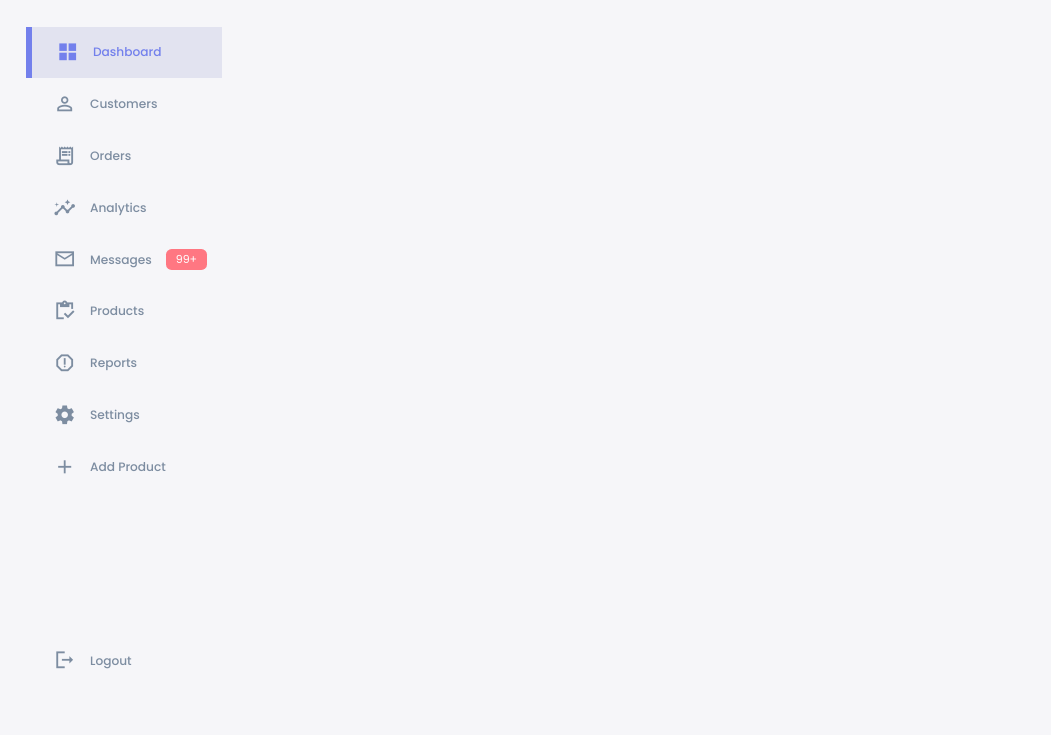
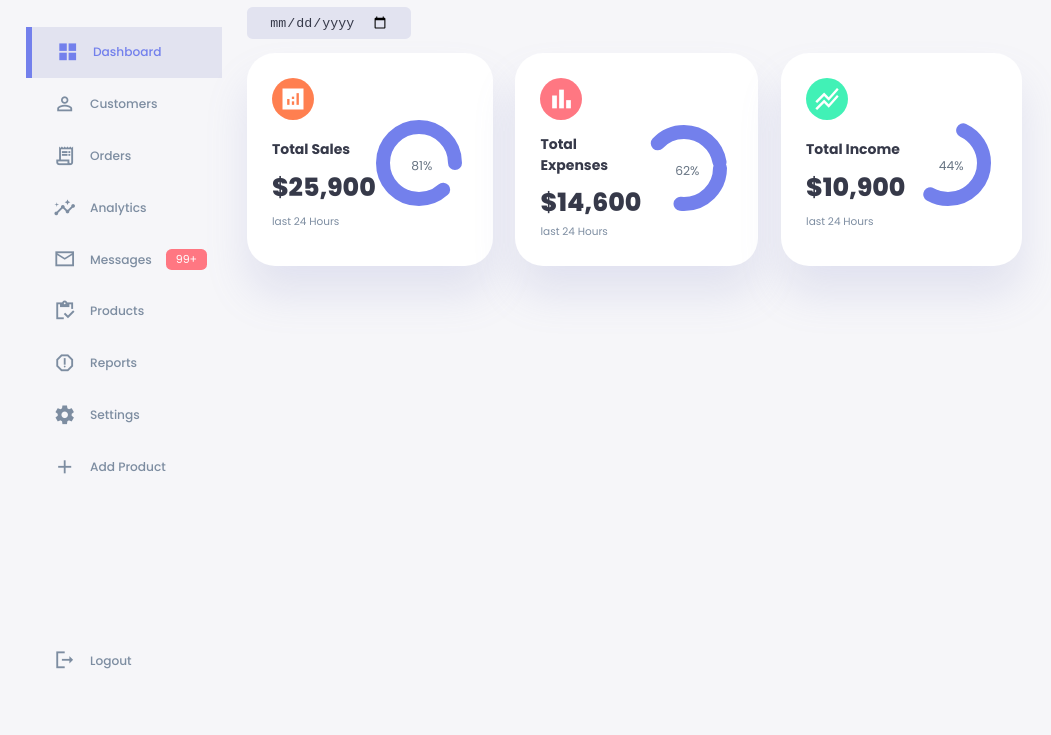
Before and after one commit to KrishanMihiranga/kickshub, a plain HTML site: page frontend/index.html in a window 1280 px wide. Shown: the part 65-800 px from the top of the page, without its empty margins (0-1051 px from the left). Drawn offline with Linux system fonts and the light colour scheme.

Commit message:
feat: implement Insights

```diff
--- a/frontend/index.html
+++ b/frontend/index.html
@@ -13,6 +13,7 @@
 </head>
 <body>
     <div class="container">
+        <!-- side-bar -->
         <aside>
             <div class="top">
                 <div class="logo">
@@ -67,6 +68,77 @@
                 </a>
             </div>
         </aside>
+        <!-- end-of-the-side-bar -->
+
+        <!-- main part -->
+        <main>
+            <h1>Dashboard</h1>
+
+            <div class="date">
+                <input type="date">
+            </div>
+
+            <div class="insights">
+
+                <div class="sales">
+                    <span class="material-icons-sharp">analytics</span>
+                    <div class="middle">
+                        <div class="left">
+                            <h3>Total Sales</h3>
+                            <h1>$25,900</h1>
+                        </div>
+                        <div class="progress">
+                            <svg>
+                                <circle cx="38" cy="38" r="36"></circle>
+                            </svg>
+                            <div class="number">
+                                <p>81%</p>
+                            </div>
+                        </div>
+                    </div>
+                    <small class="text-muted">last 24 Hours</small>
+                </div>
+
+                <div class="expenses">
+                    <span class="material-icons-sharp">bar_chart</span>
+                    <div class="middle">
+                        <div class="left">
+                            <h3>Total Expenses</h3>
+                            <h1>$14,600</h1>
+                        </div>
+                        <div class="progress">
+                            <svg>
+                                <circle cx="38" cy="38" r="36"></circle>
+                            </svg>
+                            <div class="number">
+                                <p>62%</p>
+                            </div>
+                        </div>
+                    </div>
+                    <small class="text-muted">last 24 Hours</small>
+                </div>
+
+                <div class="income">
+                    <span class="material-icons-sharp">stacked_line_chart</span>
+                    <div class="middle">
+                        <div class="left">
+                            <h3>Total Income</h3>
+                            <h1>$10,900</h1>
+                        </div>
+                        <div class="progress">
+                            <svg>
+                                <circle cx="38" cy="38" r="36"></circle>
+                            </svg>
+                            <div class="number">
+                                <p>44%</p>
+                            </div>
+                        </div>
+                    </div>
+                    <small class="text-muted">last 24 Hours</small>
+                </div>
+            </div>
+        </main>
+        <!-- end-of-main -->
     </div>
 
 </body>
--- a/frontend/style.css
+++ b/frontend/style.css
@@ -45,6 +45,7 @@ body{
     background: var(--color-background);
     user-select: none;
     overflow-x: hidden;
+    color: var(--color-dark);
 }
 .container{
     display: grid;
@@ -188,3 +189,98 @@ aside .sidebar .message-count{
     font-size: 11px;
     border-radius: var(--bordr-radius-1);
 }
+
+/* main-part */
+main{
+    margin-top: 1.4rem;
+}
+main .date{
+    display: inline-block;
+    background: var(--color-light);
+    border-radius: var(--bordr-radius-1);
+    margin-top: 1rem;
+    padding: 0.5rem 1.6rem;
+}
+main .date input[type="date"]{
+    background: transparent;
+    color: var(--color-dark);
+}
+main .insights{
+    display: grid;
+    grid-template-columns: repeat(3, 1fr);
+    gap: 1.6rem;
+}
+main .insights > div{
+    background: var(--color-white);
+    padding: var(--card-padding);
+    border-radius: var(--card-border-radius);
+    margin-top: 1rem;
+    box-shadow: var(--box-shadow);
+    transition: all 300ms ease;
+}
+main .insights > div:hover{
+    box-shadow: none;
+}
+main .insights >div span{
+    background: coral;
+    padding: 0.5rem;
+    border-radius: 50%;
+    color: var(--color-white);
+    font-size: 2rem;
+}
+main .insights >div.expenses span{
+background: var(--color-danger);
+}
+main .insights >div.income span{
+    background: var(--color-success);
+}
+main .insights >div .middle{
+    display: flex;
+    align-items: center;
+    justify-content: space-between;
+}
+main .insights h3{
+    margin: 1rem 0 0.6rem;
+    font-size: 1rem;
+}
+main .insights .progress{
+    position: relative;
+    width: 92px;
+    height: 92px;
+    border-radius: 50%;
+}
+main .insights svg{
+    width: 7rem;
+    height: 7rem;
+}
+main .insights svg circle{
+    fill: none;
+    stroke: var(--color-primary);
+    stroke-width: 14;
+    stroke-linecap: round;
+    transform: translate(5px ,5px);
+    stroke-dasharray: 110;
+    stroke-dashoffset: 92;
+}
+main .insights .sales svg circle{
+    stroke-dashoffset: -30;
+    stroke-dasharray: 200;
+}
+main .insights .expenses svg circle{
+    stroke-dashoffset: 20;
+    stroke-dasharray: 80;
+}
+main .insights .income svg circle{
+    stroke-dashoffset: 35;
+    stroke-dasharray: 110;
+}
+main .insights .progress .number{
+    position: absolute;
+    top: 0;
+    left: 0;
+    height: 100%;
+    width: 100%;
+    display: flex;
+    align-items: center;
+    justify-content: center;
+}
```
